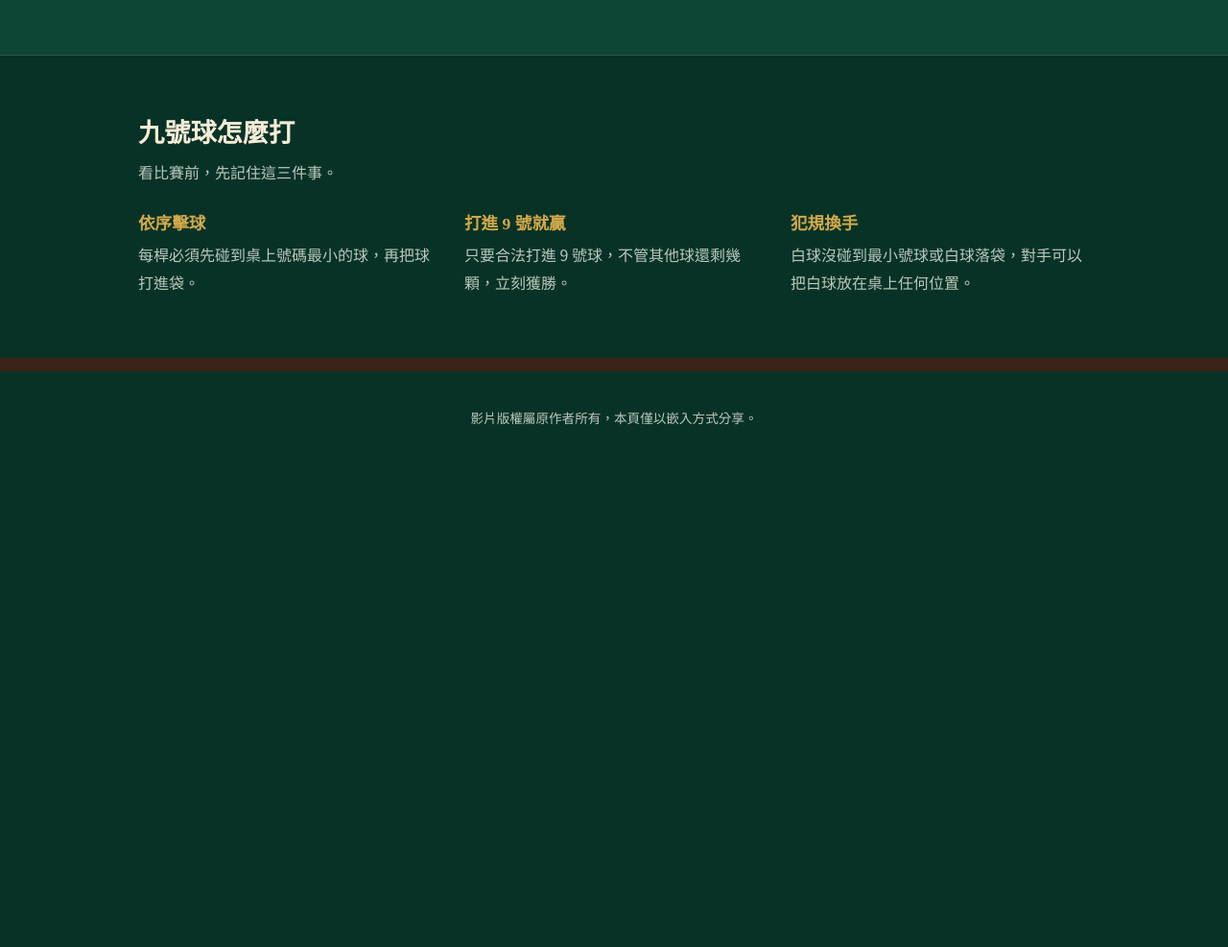
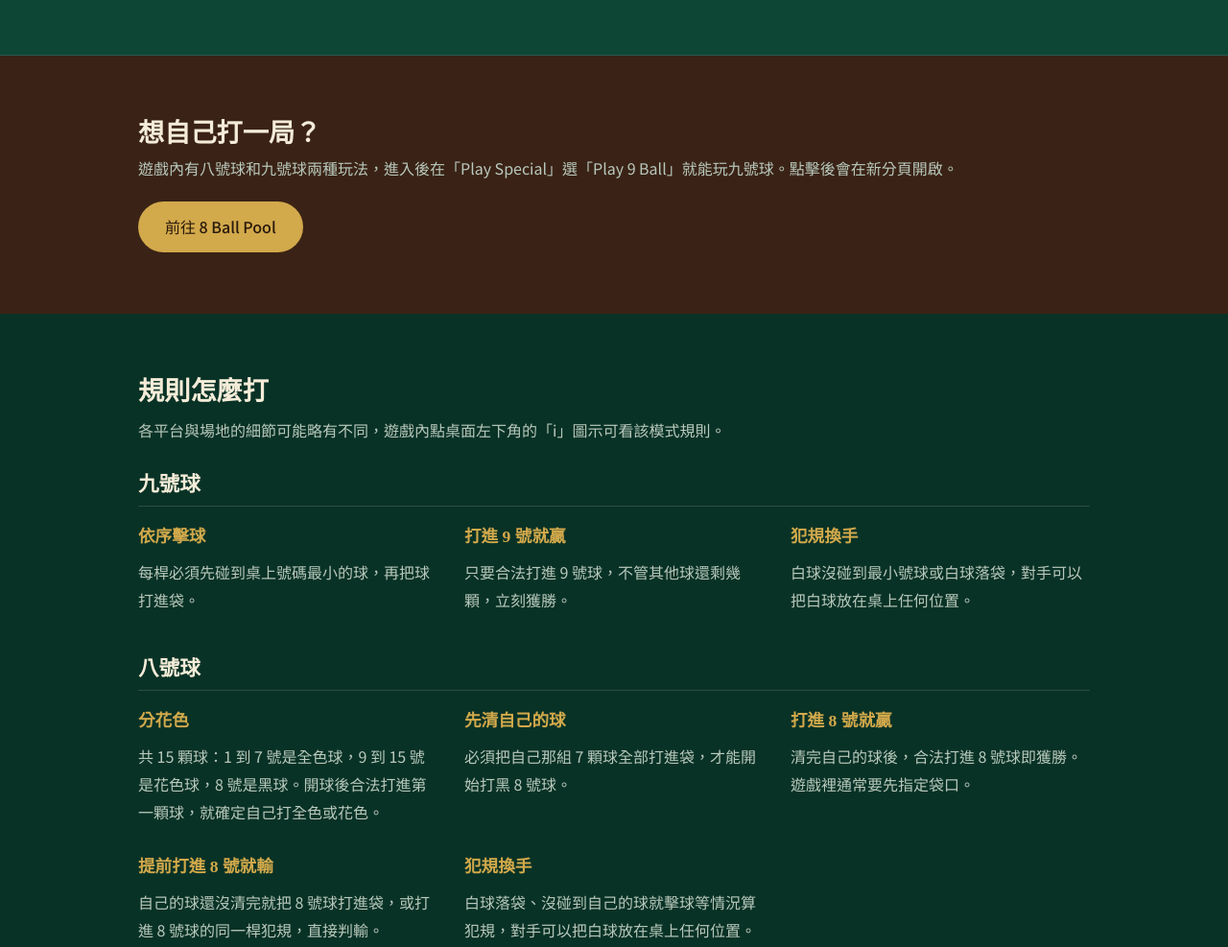
Before and after one commit to S5648-bot16/project114514, a plain HTML site: page index.html in a window 1280 px wide. Shown: the part 1420-2407 px from the top of the page at 96% size. Before the commit the page ends 1903 px from the top, so only its background shows below. Drawn offline with Linux system fonts and the light colour scheme.

Commit message:
Update index.html

```diff
--- a/index.html
+++ b/index.html
@@ -55,8 +55,19 @@ figcaption small{display:block;color:var(--muted)}
 
 /* 規則 */
 .rules{display:grid;grid-template-columns:repeat(auto-fit,minmax(min(100%,240px),1fr));gap:28px}
-.rules h3{font-size:1.1rem;color:var(--brass);margin-bottom:6px}
+.mode{font-size:1.35rem;margin:44px 0 16px;padding-bottom:8px;border-bottom:1px solid #ffffff22}
+.mode:first-of-type{margin-top:0}
+.rules h4{font-family:"Noto Serif TC",serif;font-size:1.1rem;color:var(--brass);margin-bottom:6px}
 .rules p{color:var(--muted)}
+
+
+/* 遊戲連結 */
+.game{background:var(--rail)}
+.game .wrap{display:flex;flex-wrap:wrap;align-items:center;justify-content:space-between;gap:20px}
+.game h2{margin-bottom:4px}
+.game p{color:var(--muted)}
+.play{display:inline-block;padding:12px 28px;background:var(--brass);color:#2a1a0c;font-weight:500;text-decoration:none;border-radius:999px}
+.play:focus-visible{outline:2px solid var(--ivory);outline-offset:3px}
 
 footer{padding:36px 0;text-align:center;color:var(--muted);font-size:.85rem;border-top:14px solid var(--rail)}
 
@@ -121,14 +132,35 @@ footer{padding:36px 0;text-align:center;color:var(--muted);font-size:.85rem;bord
     </div>
   </section>
 
+  <section class="game">
+    <div class="wrap">
+      <div>
+        <h2>想自己打一局？</h2>
+        <p>遊戲內有八號球和九號球兩種玩法，進入後在「Play Special」選「Play 9 Ball」就能玩九號球。點擊後會在新分頁開啟。</p>
+      </div>
+      <a class="play" href="https://www.miniclip.com/pool" target="_blank" rel="noopener">前往 8 Ball Pool</a>
+    </div>
+  </section>
+
   <section>
     <div class="wrap">
-      <h2>九號球怎麼打</h2>
-      <p class="lead">看比賽前，先記住這三件事。</p>
+      <h2>規則怎麼打</h2>
+      <p class="lead">各平台與場地的細節可能略有不同，遊戲內點桌面左下角的「i」圖示可看該模式規則。</p>
+
+      <h3 class="mode">九號球</h3>
       <div class="rules">
-        <div><h3>依序擊球</h3><p>每桿必須先碰到桌上號碼最小的球，再把球打進袋。</p></div>
-        <div><h3>打進 9 號就贏</h3><p>只要合法打進 9 號球，不管其他球還剩幾顆，立刻獲勝。</p></div>
-        <div><h3>犯規換手</h3><p>白球沒碰到最小號球或白球落袋，對手可以把白球放在桌上任何位置。</p></div>
+        <div><h4>依序擊球</h4><p>每桿必須先碰到桌上號碼最小的球，再把球打進袋。</p></div>
+        <div><h4>打進 9 號就贏</h4><p>只要合法打進 9 號球，不管其他球還剩幾顆，立刻獲勝。</p></div>
+        <div><h4>犯規換手</h4><p>白球沒碰到最小號球或白球落袋，對手可以把白球放在桌上任何位置。</p></div>
+      </div>
+
+      <h3 class="mode">八號球</h3>
+      <div class="rules">
+        <div><h4>分花色</h4><p>共 15 顆球：1 到 7 號是全色球，9 到 15 號是花色球，8 號是黑球。開球後合法打進第一顆球，就確定自己打全色或花色。</p></div>
+        <div><h4>先清自己的球</h4><p>必須把自己那組 7 顆球全部打進袋，才能開始打黑 8 號球。</p></div>
+        <div><h4>打進 8 號就贏</h4><p>清完自己的球後，合法打進 8 號球即獲勝。遊戲裡通常要先指定袋口。</p></div>
+        <div><h4>提前打進 8 號就輸</h4><p>自己的球還沒清完就把 8 號球打進袋，或打進 8 號球的同一桿犯規，直接判輸。</p></div>
+        <div><h4>犯規換手</h4><p>白球落袋、沒碰到自己的球就擊球等情況算犯規，對手可以把白球放在桌上任何位置。</p></div>
       </div>
     </div>
   </section>
```
